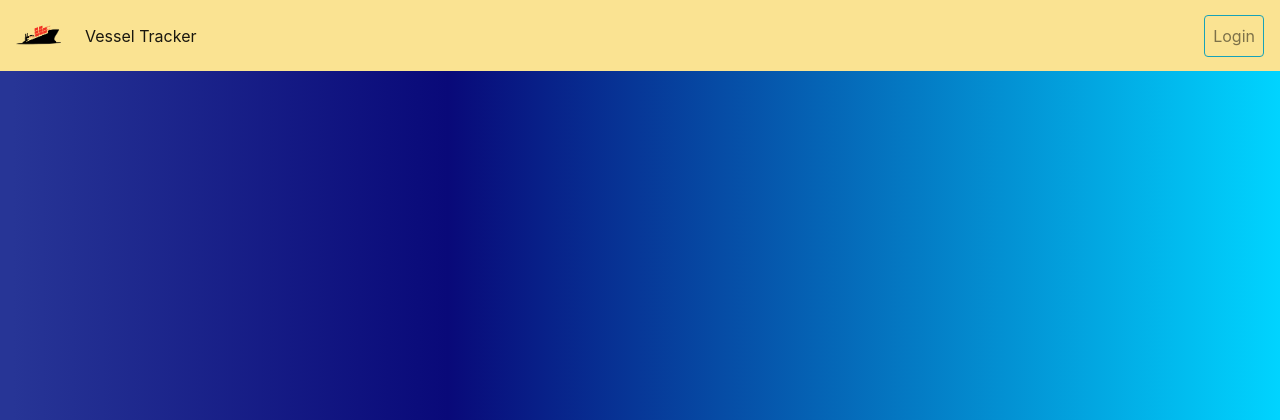
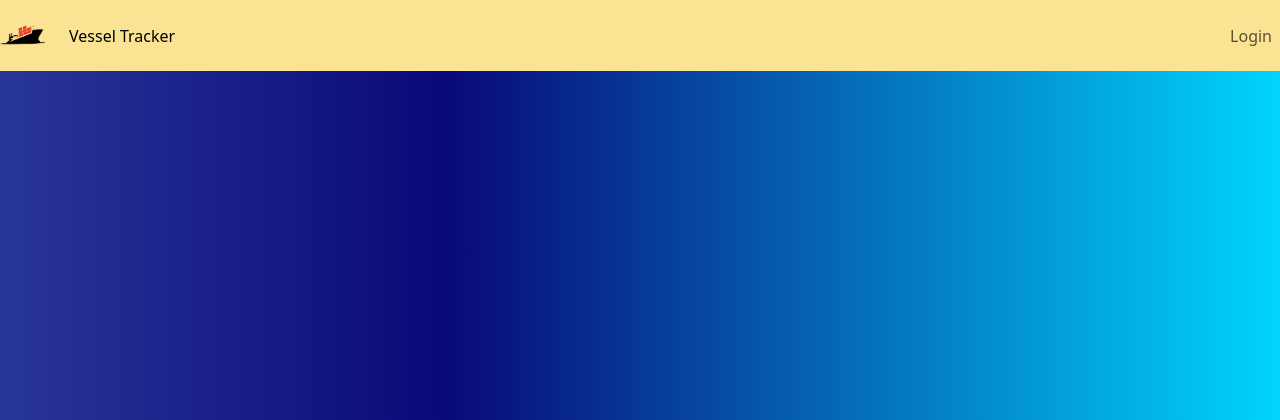
Before and after one commit to tanjil-dev/VesselTracker, a Django app: page / in a window 1280 px wide. Shown: the top 420 px of the page. Run offline with Django 3.2, Linux system fonts and the light colour scheme; data that the repository does not hold is empty; some libraries are stand-ins or nearby versions.

Commit message:
bootstrap 4 cdn remove and refactor code

```diff
--- a/user/templates/base.html
+++ b/user/templates/base.html
@@ -4,22 +4,17 @@
 <head>
     <meta charset="UTF-8">
     <title>Vessel Tracker</title>
-    <link rel="shortcut icon" type="image/x-icon" href="{% static 'images/logo.png' %}"
-          style="height: 10px; weight: 10px;"/>
+    <link rel="shortcut icon" type="image/x-icon" href="{% static 'images/logo.png' %}" style="height: 10px; weight: 10px;"/>
     {% load bootstrap5 %}
     {% bootstrap_css %}
-    {% bootstrap_javascript %}
-    <link href="https://cdn.datatables.net/v/bs5/dt-2.0.8/datatables.min.css" rel="stylesheet">
-    <script src="https://cdn.datatables.net/v/bs5/dt-2.0.8/datatables.min.js"></script>
-    <link rel="stylesheet" href="https://stackpath.bootstrapcdn.com/bootstrap/4.1.3/css/bootstrap.min.css"
-          integrity="sha384-MCw98/SFnGE8fJT3GXwEOngsV7Zt27NXFoaoApmYm81iuXoPkFOJwJ8ERdknLPMO" crossorigin="anonymous">
-    <link rel="stylesheet" href="https://use.fontawesome.com/releases/v5.6.1/css/all.css"
-          integrity="sha384-gfdkjb5BdAXd+lj+gudLWI+BXq4IuLW5IT+brZEZsLFm++aCMlF1V92rMkPaX4PP" crossorigin="anonymous">
+
+
     <link rel="stylesheet" href="{% static 'css/style.css' %}">
 </head>
 <body>
 {% include "nav.html" %}
 {% block content %}{% endblock %}
 {% include 'footer.html' %}
+{% bootstrap_javascript %}
 </body>
 </html>
--- a/user/templates/home.html
+++ b/user/templates/home.html
@@ -1,36 +1,40 @@
 {% extends "base.html" %}
 {% block content %}
 
-<!-- Main Content -->
-<div class="container my-5">
-    <div class="row">
-        <!-- Blog Post -->
-        <div class="col-lg-8 mb-4">
+<br>
+<div class="container">
+<div class="row justify-content-center">
+    <div class="col-md-12">
         {% if data1 %}
         {% for d in data1 %}
-            <div class="card">
+        <div class="card card-profile">
             <div class="card-body">
                 <h2 class="card-title">{{ d.vessel }}</h2>
                 <p class="card-text"><small class="text-muted">Departure date {{ d.start_time }} / Arrival date {{ d.end_time }}</small></p>
-                    <h4 class="card-text">Departure Location: <small class="text-primary">{{ d.start_location }}</small></h4>
+                <h4 class="card-text">Departure Location: <small class="text-primary">{{ d.start_location }}</small>
+                </h4>
                 <h4 class="card-text">Arrival Location: <small class="text-primary">{{ d.end_location }}</small></h4>
             </div>
-            </div><br>
+        </div>
+        <br>
         {% endfor %}
         {% else %}
         {% for d in data2 %}
-            <div class="card">
+        <div class="card card-profile">
             <div class="card-body">
                 <h2 class="card-title">{{ d.name }}</h2>
                 <p class="card-text"><small class="text-muted">Last update date {{ d.updated_at }}</small></p>
                 <h4 class="card-text">Owner ID: <small class="text-primary">{{ d.owner_id }}</small></h4>
                 <h4 class="card-text">NACCS CODE: <small class="text-primary">{{ d.naccs_code }}</small></h4>
             </div>
-            </div><br>
+        </div>
+        <br>
         {% endfor %}
         {% endif %}
     </div>
+    </div>
 
 </div>
-</div>
+
+
 {% endblock content %}
--- a/user/templates/nav.html
+++ b/user/templates/nav.html
@@ -1,8 +1,6 @@
 {% load static %}
 <nav class="navbar navbar-expand-lg navbar-light" style="background-color: #FAE392;">
-    <a class=" navbar-brand" href="{% url 'home' %}"><img src="{% static 'images/logo.png' %}"
-                                                          style="width:45px; height:45px"
-                                                          alt="My image"/></a>
+    <a class=" navbar-brand" href="{% url 'home' %}"><img src="{% static 'images/logo.png' %}" style="width:45px; height:45px" alt="My image"/></a>
     <button class="navbar-toggler collapsed btn btn-info" type="button" data-bs-toggle="collapse"
             data-bs-target="#navbarNavAltMarkup" aria-controls="navbarNavAltMarkup" aria-expanded="false"
             aria-label="Toggle navigation">
@@ -10,11 +8,10 @@
     </button>
     <div class="navbar-collapse collapse" id="navbarNavAltMarkup">
         <div class="navbar-nav">
-            <a class="nav-item nav-link active" href="{% url 'home' %}">Vessel Tracker <span
-                    class="sr-only">(current)</span></a>
+            <a class="nav-item nav-link active" href="{% url 'home' %}">Vessel Tracker</a>
         </div>
 
-        <div class="navbar-nav ml-auto">
+        <div class="navbar-nav ms-auto">
             {% if user.is_authenticated %}
             <div class="dropdown">
                 <button class="btn btn-outline-info dropdown-toggle" type="button" id="dropdownMenuButton1"
@@ -28,7 +25,7 @@
             </div>
             {% else %}
             <a class="nav-item nav-link btn btn-outline-info my-2 my-sm-0" href="{% url 'login' %}">Login</a>
-        {% endif %}
+            {% endif %}
         </div>
     </div>
 </nav>
--- a/user/templates/profile.html
+++ b/user/templates/profile.html
@@ -3,8 +3,9 @@
 {% block content %}
 {% load static %}
 <br>
+<div class="container">
     <div class="row justify-content-center">
-        <div class="col-md-6">
+        <div class="col-md-12">
             <div class="card card-profile">
                 <div class="card-body">
                     <div class="media">
@@ -29,5 +30,6 @@
             </div>
         </div>
     </div>
+    </div>
 
     {% endblock content %}
```
Lines whose indentation alone changed are shown as unchanged.
